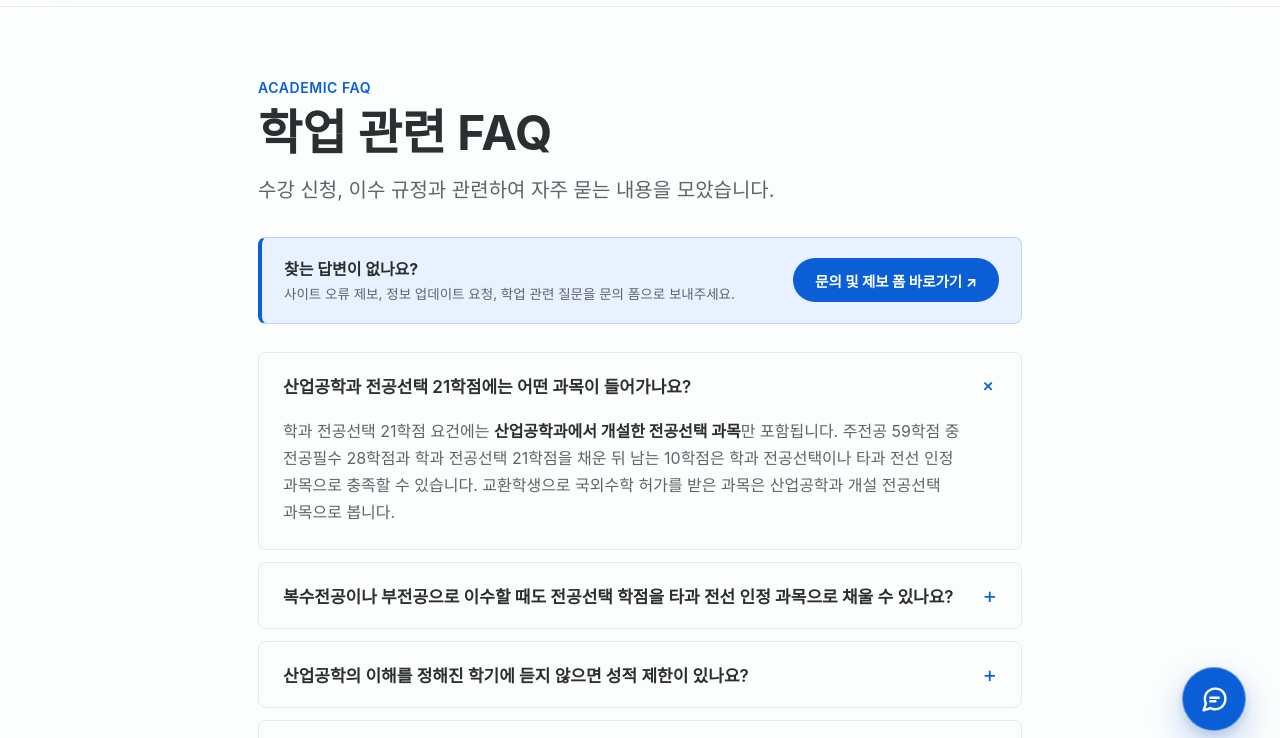
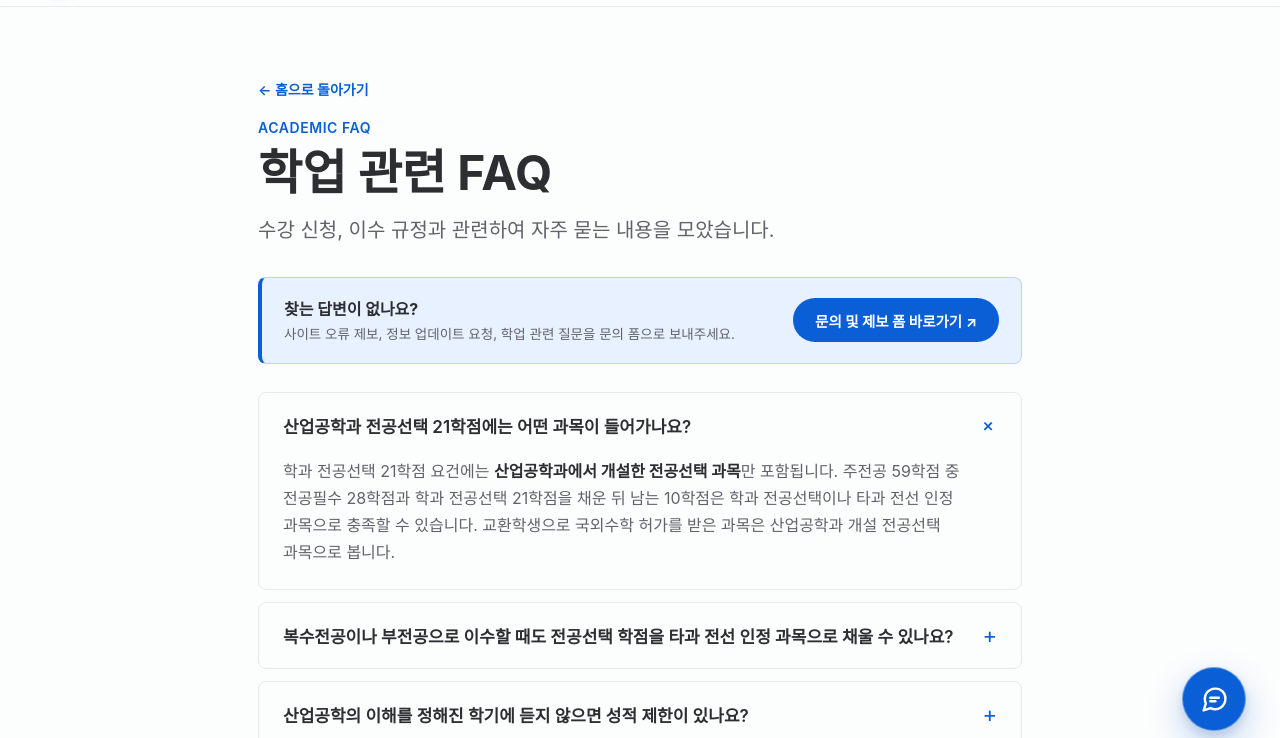
Before and after one commit to jisung-baek/route-snu-ie, a plain HTML site: page faq.html in a window 1280 px wide. Shown: the part 47-785 px from the top of the page. Drawn offline with Linux system fonts and the light colour scheme; a web font is replaced by a local one.

Commit message:
Add "홈으로 돌아가기" back-link to main pages
- Move .back-link style into css/base.css (shared)
- Add home back-link to roadmap, rules, courses, faq pages

```diff
--- a/css/base.css
+++ b/css/base.css
@@ -371,6 +371,21 @@ p {
   max-width: 1120px;
   margin: 0 auto;
   padding: 72px var(--gutter) 100px;
+}
+
+.back-link {
+  display: inline-flex;
+  align-items: center;
+  gap: 6px;
+  margin-bottom: 20px;
+  color: var(--accent-text);
+  font-size: var(--text-base);
+  font-weight: var(--weight-semibold);
+  text-decoration: none;
+}
+
+.back-link:hover {
+  text-decoration: underline;
 }
 
 .section.narrow {
--- a/faq.html
+++ b/faq.html
@@ -19,6 +19,7 @@
   </header>
   <main>
     <section class="section narrow">
+      <a class="back-link" href="index.html">← 홈으로 돌아가기</a>
       <div class="section-head">
         <p class="eyebrow">Academic FAQ</p>
         <h1>학업 관련 FAQ</h1>
```
Also changed, not shown: courses.html (+1 -0 lines), roadmap.html (+1 -0 lines), rules.html (+1 -0 lines).
